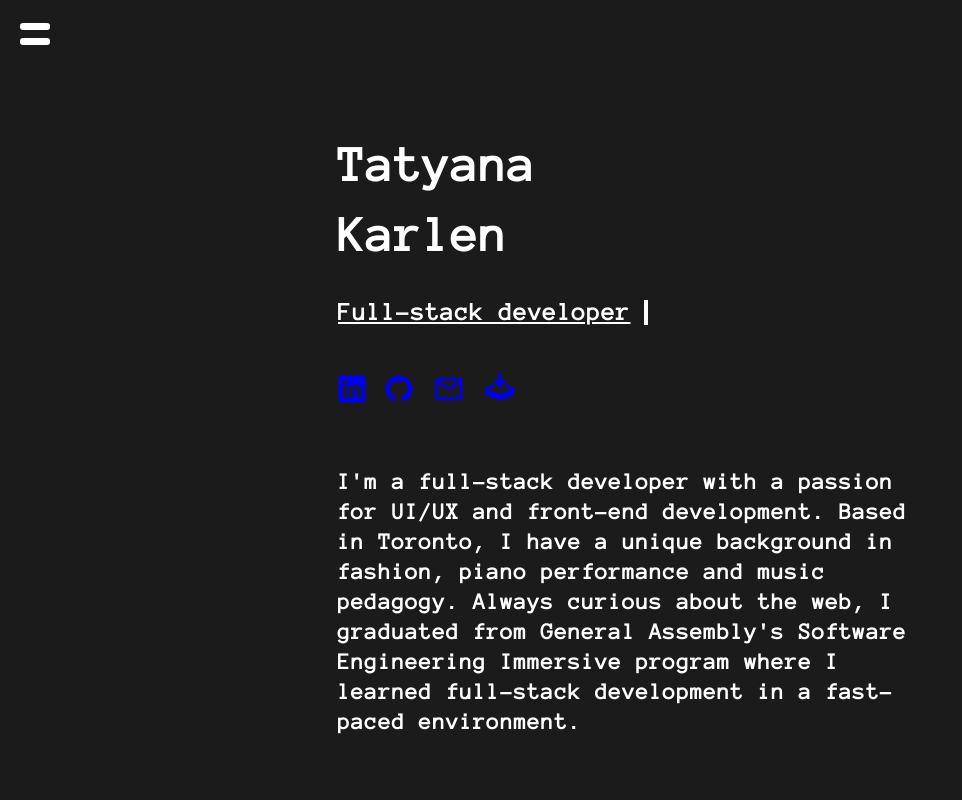
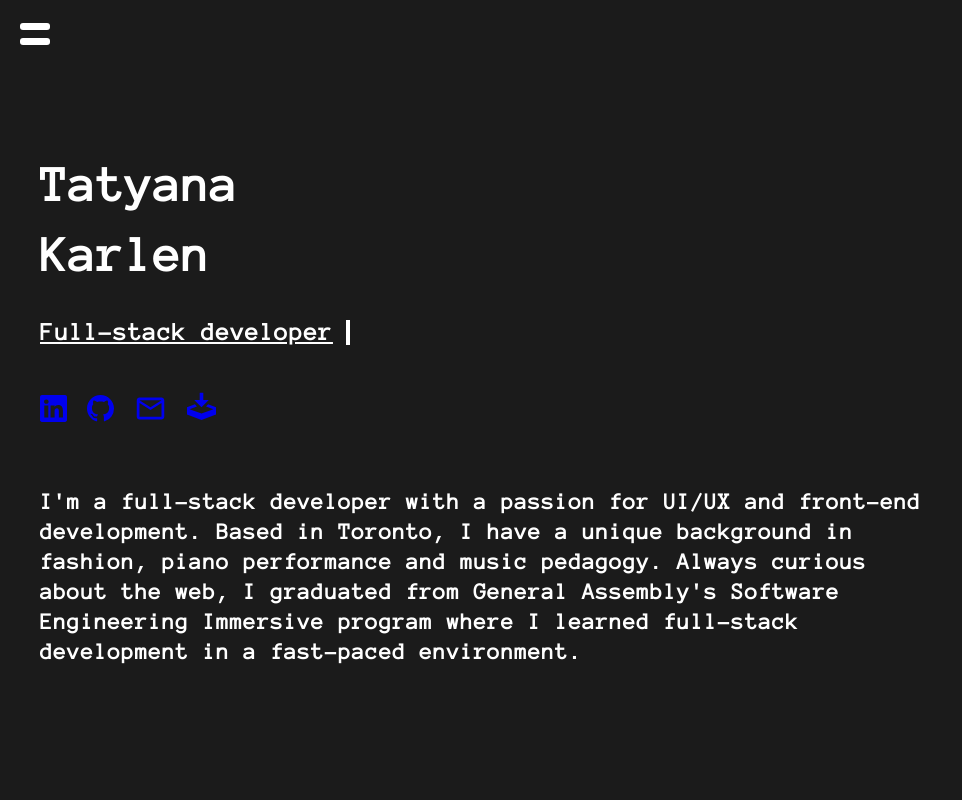
Before and after one commit to tatyanakarlen/PortfolioWebsite, a React (Create React App) app: page / in a window 1280 px wide. Shown: the top 800 px of the page, without its empty margins (0-962 px from the left). Built offline with nearby package versions, Linux system fonts and the light colour scheme; a web font is replaced by a local one.

Commit message:
changed container class

```diff
--- a/src/pages/BioPortfolioPage/BioPortfolioPage.css
+++ b/src/pages/BioPortfolioPage/BioPortfolioPage.css
@@ -1,4 +1,4 @@
-.main-container {
+/* .main-container {
   position: relative;
   background-color: #1b1b1b;
   width: 100vw;
@@ -9,6 +9,10 @@
   max-width: 725px;
   margin: 0 auto;
   padding: 2rem 6rem;
+} */
+
+.container {
+  padding: 4rem;
 }
 
 p,
--- a/src/pages/BioPortfolioPage/BioPortfolioPage.jsx
+++ b/src/pages/BioPortfolioPage/BioPortfolioPage.jsx
@@ -12,7 +12,6 @@ import './BioPortfolioPage.css';
 import { AiOutlineArrowDown } from 'react-icons/ai';
 import pointDown from '../../components/Images/pointing-down-finger-svgrepo-com.svg';
 
-
 import { RiCopyrightFill } from 'react-icons/ri';
 
 function BioPortfolioPage(props) {
@@ -21,11 +20,11 @@ function BioPortfolioPage(props) {
   const isSmallMobile = useMediaQuery({ query: '(max-width: 500px)' });
 
   return (
-    <div class="main-container">
+    <div class="container">
       <MobileNav />
-      <div class="inner-wrapper">
+
       <Hero />
-        <About />
+
       <div class="projects-headline">
         <h1 id="projects">
           {/* <div><i class="bi bi-hand-index-thumb"></i></div> */}
@@ -53,7 +52,6 @@ function BioPortfolioPage(props) {
       <Contact />
       <Footer />
     </div>
-    </div>
   );
 }
 
```
Lines whose indentation alone changed are shown as unchanged.
